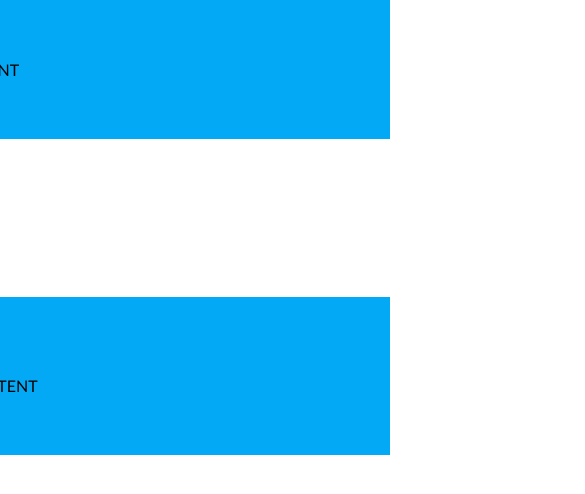
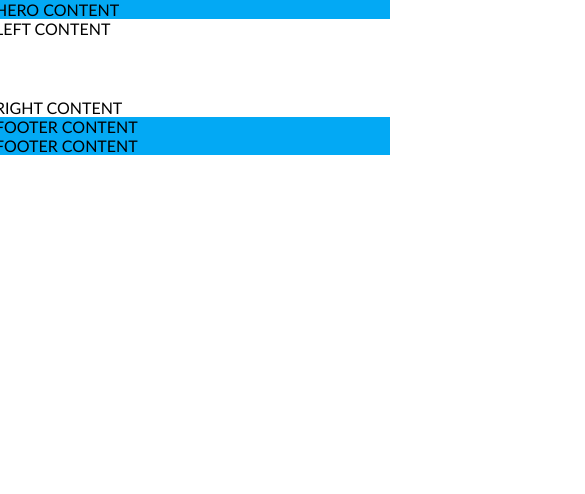
Before and after one commit to romimb/6-comming-soon, a website: page index.html in a window 390 px wide. Shown: the whole page, 585 px wide, since content can reach past the window. Drawn offline with Linux system fonts and the light colour scheme.

Commit message:
layout style update

```diff
--- a/css/base/layout.css
+++ b/css/base/layout.css
@@ -1,59 +1,57 @@
 .container {
     display: inline-block;
     width: 100%;
-    padding-top: 60px;
-    padding-bottom: 60px;
+    padding-top: 60px 0;
 }
 
 .container > .row {
     display: inline-block;
     width: 800px;
-    margin-left: calc(50% - 400px);
+    margin: 0 calc(50% - 400px);
 }
 
 .container > .row-short {
     display: inline-block;
     width: 600px;
-    margin-left: calc(50% - 300px);
+    margin: 0 calc(50% - 300px);
 }
 
 .container .left {
-    display: inline-block;
     float: left;
     width: 50%;
+    margin-right: 10%;
 }
 
 .container .right {
-    display: inline-block;
     float: left;
     width: 40%;
 }
 
-@media (max-width 900px) {
+@media (max-width: 900px) {
     .container > .row {
         width: 600px;
-        margin-left: calc(50% - 300px);
+        margin: 0 calc(50% - 300px);
     }
 }
 
-@media (max-width 700px) {
+@media (max-width: 700px) {
     .container > .row-short,
     .container > .row {
         width: 400px;
-        margin-left: calc(50% - 200px);
+        margin: 0 calc(50% - 200px);
     }
 
     .container .left {
-        width: 50%;
-        margin-right: 0;
+        width: 100%;
+        margin: 0 0 60px;
     }
 
     .container .right {
-        width: 40%;
+        width: 100%;
     }
 }
 
-@media (max-width 460) {
+@media (max-width: 460) {
     .container {
         padding-left: 30px;
         padding-right: 30px;
--- a/index.html
+++ b/index.html
@@ -33,25 +33,25 @@
 <body>
     <section class=" container bg-primary">
         <div class="row-short">
-        HERO CONTENT
+            HERO CONTENT
         </div>
     </section>
     <main class="container">
         <div class="row">
-            <div>
-                Left
+            <div class="left">
+                LEFT CONTENT
             </div>
-            <div>
-                Right
+            <div class="right">
+                RIGHT CONTENT
             </div>
         </div>
     </main>
     <footer class="container bg-primary">
         <div class="row">
             FOOTER CONTENT
-            </div>
+        </div>
         <div class="row-short">
-        FOOTER CONTENT
+            FOOTER CONTENT
         </div>
     </footer>
     <!-- <div class="container">
```
